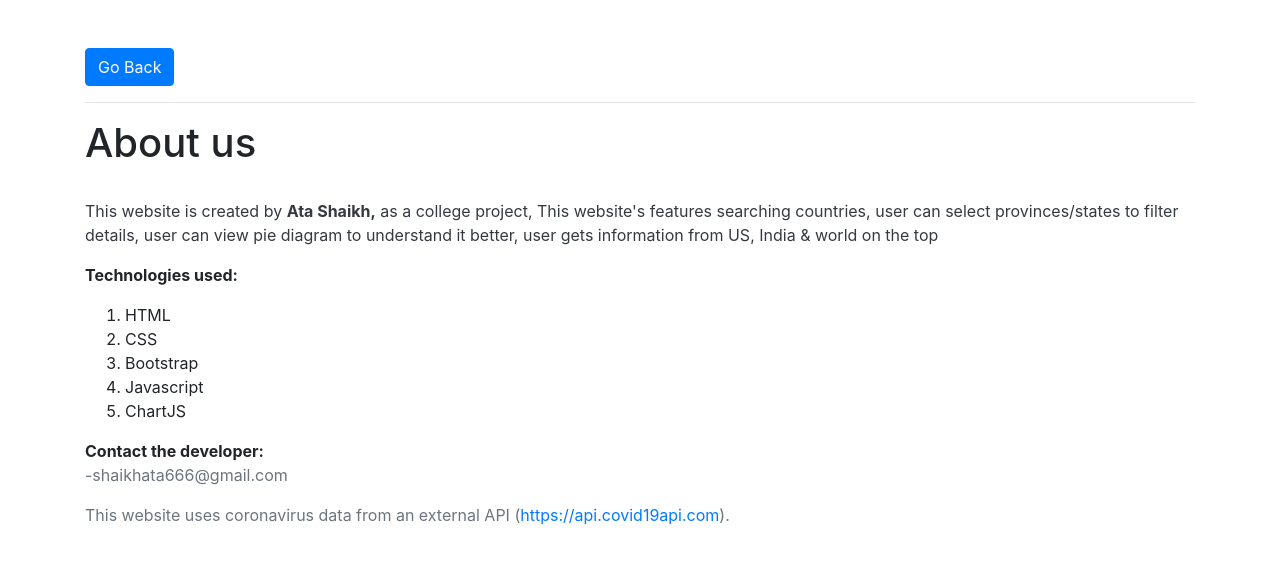
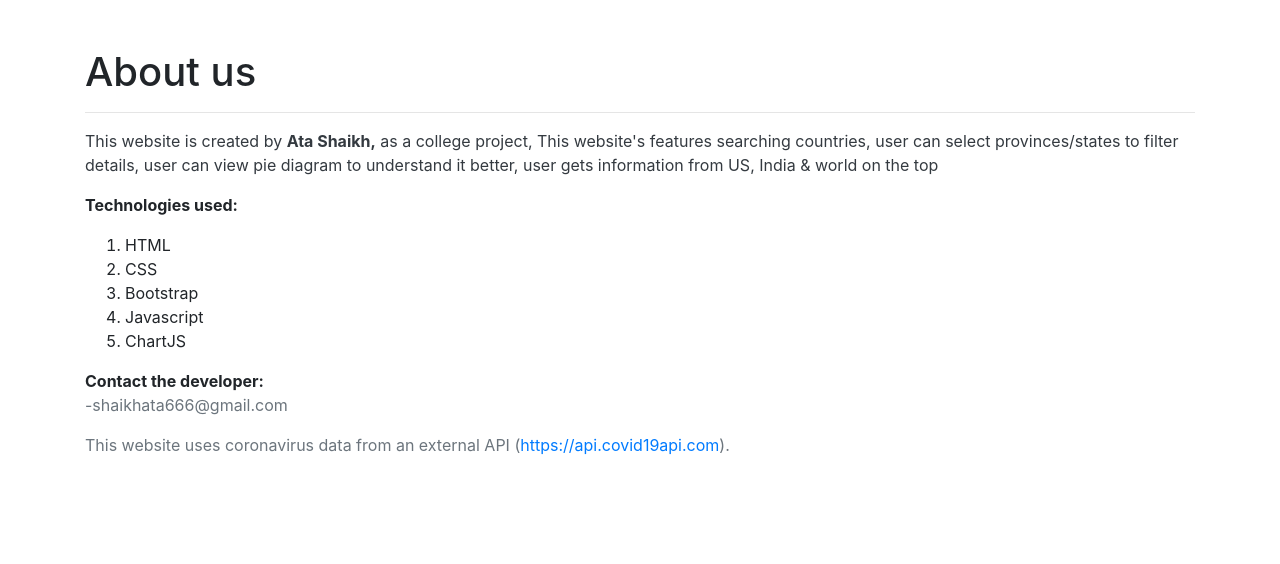
Before and after one commit to internetwebsoftwares/covid-19, a plain HTML site: page aboutus.html in a window 1280 px wide. Drawn offline with nearby package versions, Linux system fonts and the light colour scheme.

Commit message:
Update aboutus.html

```diff
--- a/aboutus.html
+++ b/aboutus.html
@@ -15,10 +15,8 @@
   </head>
   <body>
     <div class="container my-5">
-      <a class="btn btn-primary" href="/">Go Back</a>
+      <h1>About us</h1>
       <hr />
-      <h1>About us</h1>
-      <br />
       <p class="text-dark">
         This website is created by <b>Ata Shaikh,</b> as a college project, This
         website's features searching countries, user can select provinces/states
```
